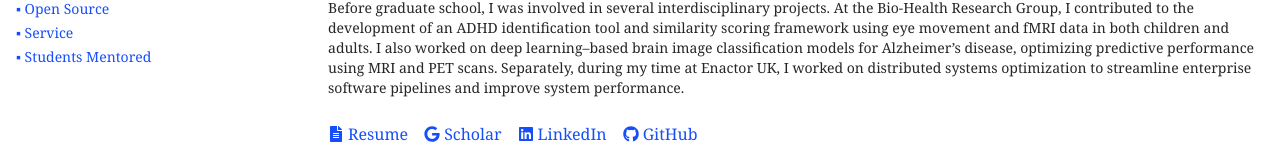
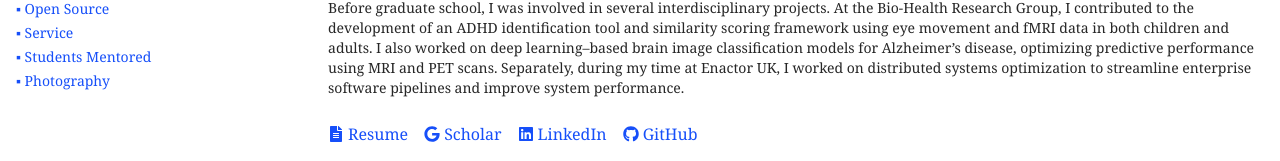
Before and after one commit to kts-desilva/portfolio, a React (Vite) app: page / in a window 1280 px wide. Shown: the part 496-657 px from the top of the page. Built offline with nearby package versions, Linux system fonts and the light colour scheme.

Commit message:
add photography link

```diff
--- a/src/App.tsx
+++ b/src/App.tsx
@@ -52,6 +52,7 @@ const App: React.FC = () => {
               <li><a href="#opensource" className="hover:underline">▪ Open Source</a></li>
               <li><a href="#service" className="hover:underline">▪ Service</a></li>
               <li><a href="#students" className="hover:underline">▪ Students Mentored</a></li>
+              <li><a href="#photography" className="hover:underline">▪ Photography</a></li>
             </ul>
           </div>
         </aside>
@@ -199,7 +200,7 @@ const App: React.FC = () => {
           </div>
           <div id="photography">
             <h2 className="font-semibold text-neutral-700 mb-1">Photography</h2>
-            <p>Check my <a href= "https://ktsdesilva95.darkroom.com/">darkroom</a> mini gallery.</p>
+            <p>Check my mini <a href= "https://ktsdesilva95.darkroom.com/">darkroom</a>  gallery.</p>
           </div>
 
         </section>
```
Also changed, not shown: 3 other files (tests, documents, lock files or other folders).
